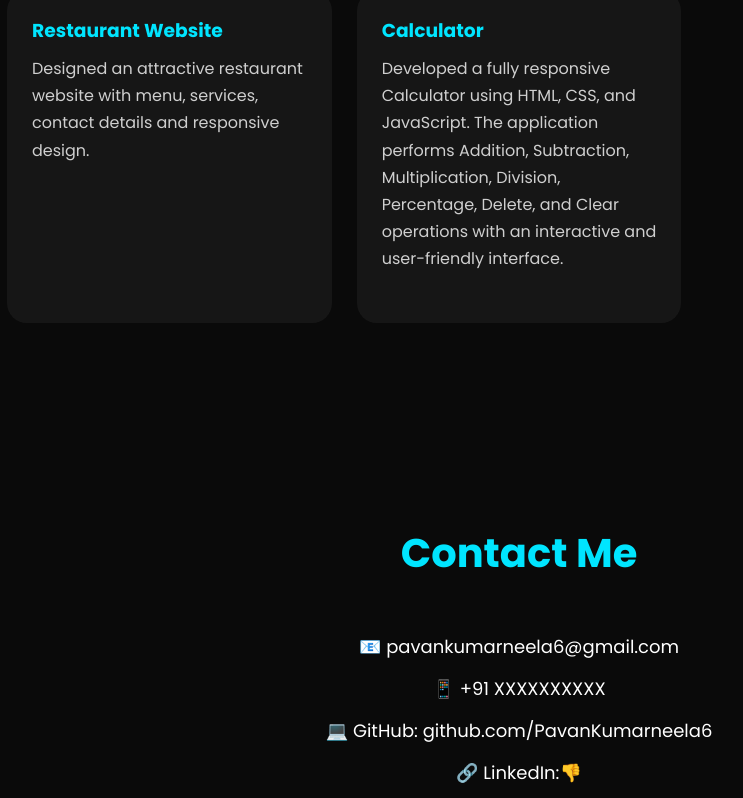
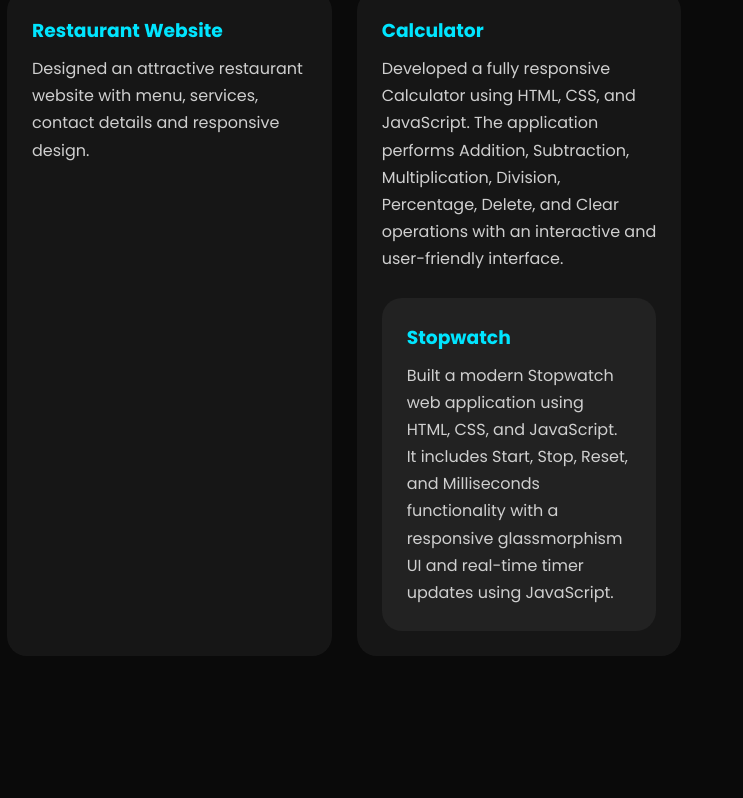
Before and after one commit to pavankumarneela6-code/portfolio, a plain HTML site: page index.html in a window 1280 px wide. Shown: the part 2420-3218 px from the top of the page, without its empty margins (121-864 px from the left). Drawn offline with Linux system fonts and the light colour scheme.

Commit message:
Add Stopwatch project description to index.html
Added a new project section for a Stopwatch web application with detailed description.

```diff
--- a/index.html
+++ b/index.html
@@ -356,20 +356,23 @@
         </div>
        <div class="project">
           <h3>Calculator</h3>
-
           <p>
               Developed a fully responsive Calculator using HTML, CSS, and
               JavaScript. The application performs Addition, Subtraction,
               Multiplication, Division, Percentage, Delete, and Clear
               operations with an interactive and user-friendly interface.
           </p>
-
           <br>
-
-      </div>
-
+       </div.
     </div>
-
+   <div class="project">
+      <h3>Stopwatch</h3>
+       <p>
+        Built a modern Stopwatch web application using HTML, CSS, and JavaScript.
+        It includes Start, Stop, Reset, and Milliseconds functionality with a
+        responsive glassmorphism UI and real-time timer updates using JavaScript.
+       </p>
+   </div>
 </section>
 
 <section id="contact">
```
